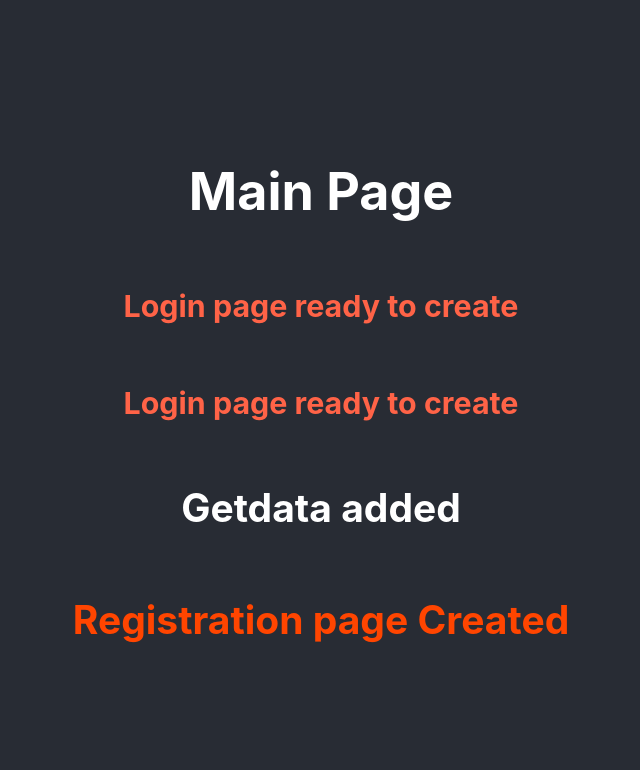
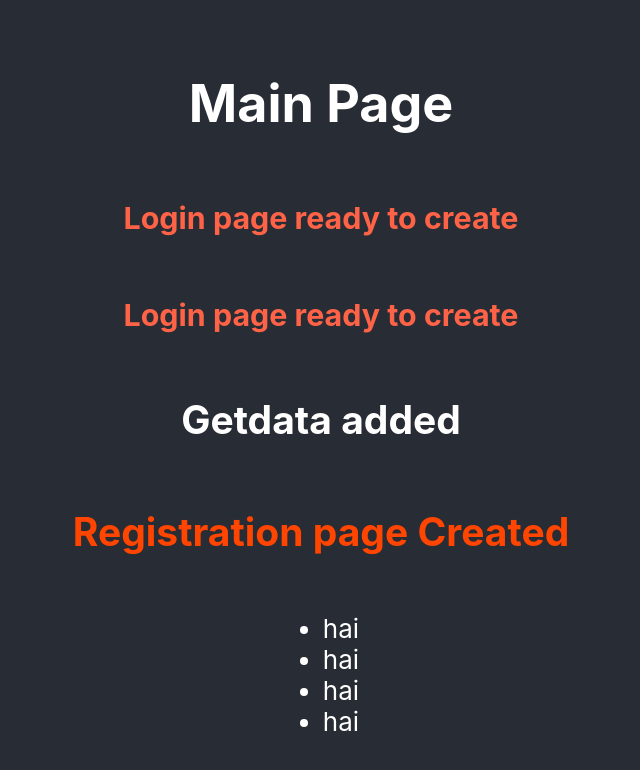
Before and after one commit to riha7/mypages, a React (Create React App) app: page / in a window 1280 px wide. Shown: the top 770 px of the page, without its empty margins (319-959 px from the left). Built offline with nearby package versions, Linux system fonts and the light colour scheme.

Commit message:
new file created

```diff
--- a/src/App.js
+++ b/src/App.js
@@ -1,4 +1,5 @@
 import './App.css';
+import Get from './Get';
 function App() {
   return (
     <div className="App">
@@ -8,7 +9,7 @@ function App() {
         <h3 style={{color:'tomato'}}>Login page ready to create</h3>
         <h2>Getdata added</h2>
         <h2 style={{color:'orangered'}}>Registration page Created</h2>
-
+      <Get />
       </header>
     </div>
   );
--- /dev/null
+++ b/src/Get.js
@@ -0,0 +1,16 @@
+import React from 'react'
+
+const Get = () => {
+    return (
+        <div>
+            <ul>
+                <li>hai</li>
+                <li>hai</li>
+                <li>hai</li>
+                <li>hai</li>
+            </ul>
+        </div>
+    )
+}
+
+export default Get
```
